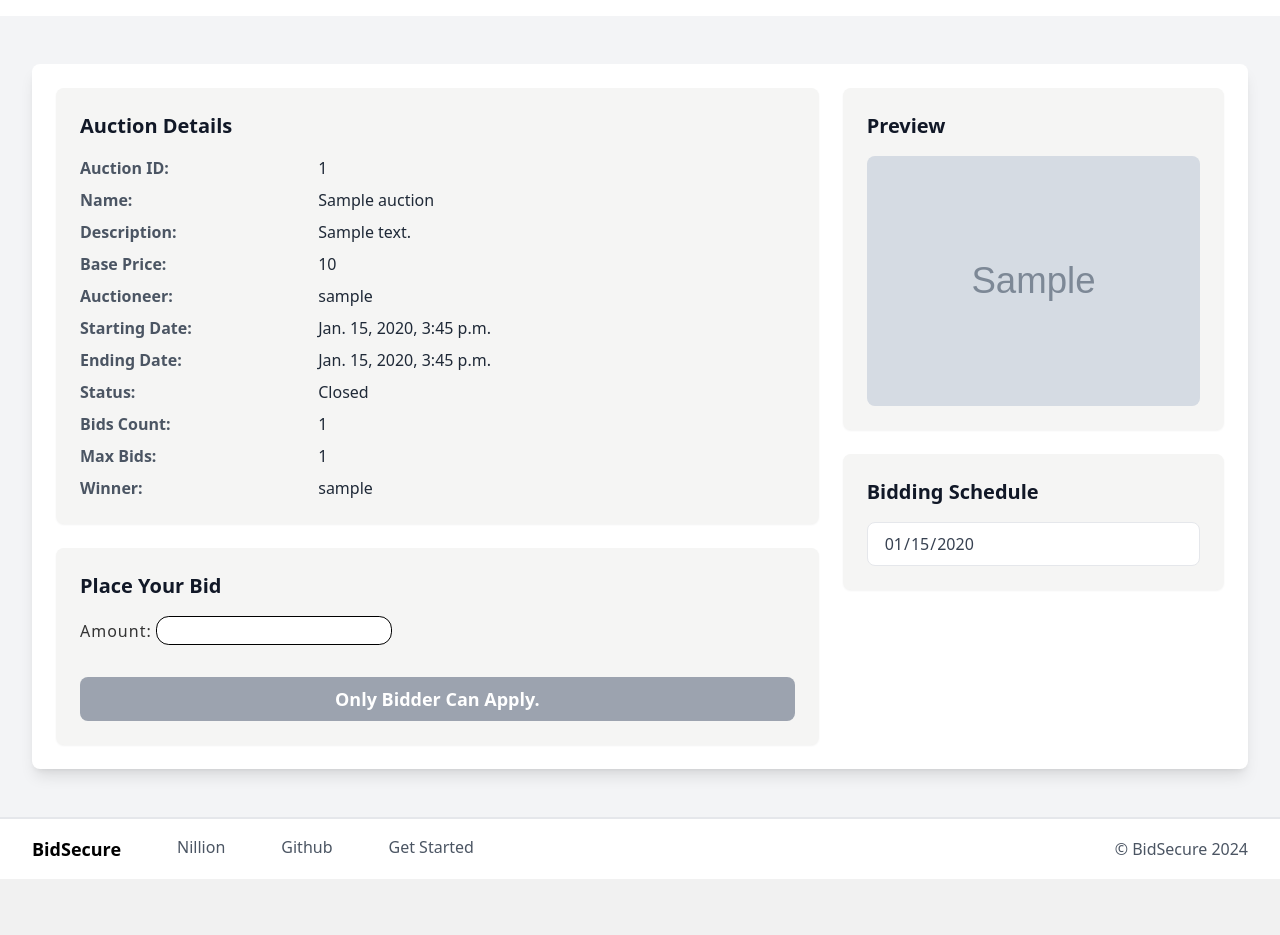
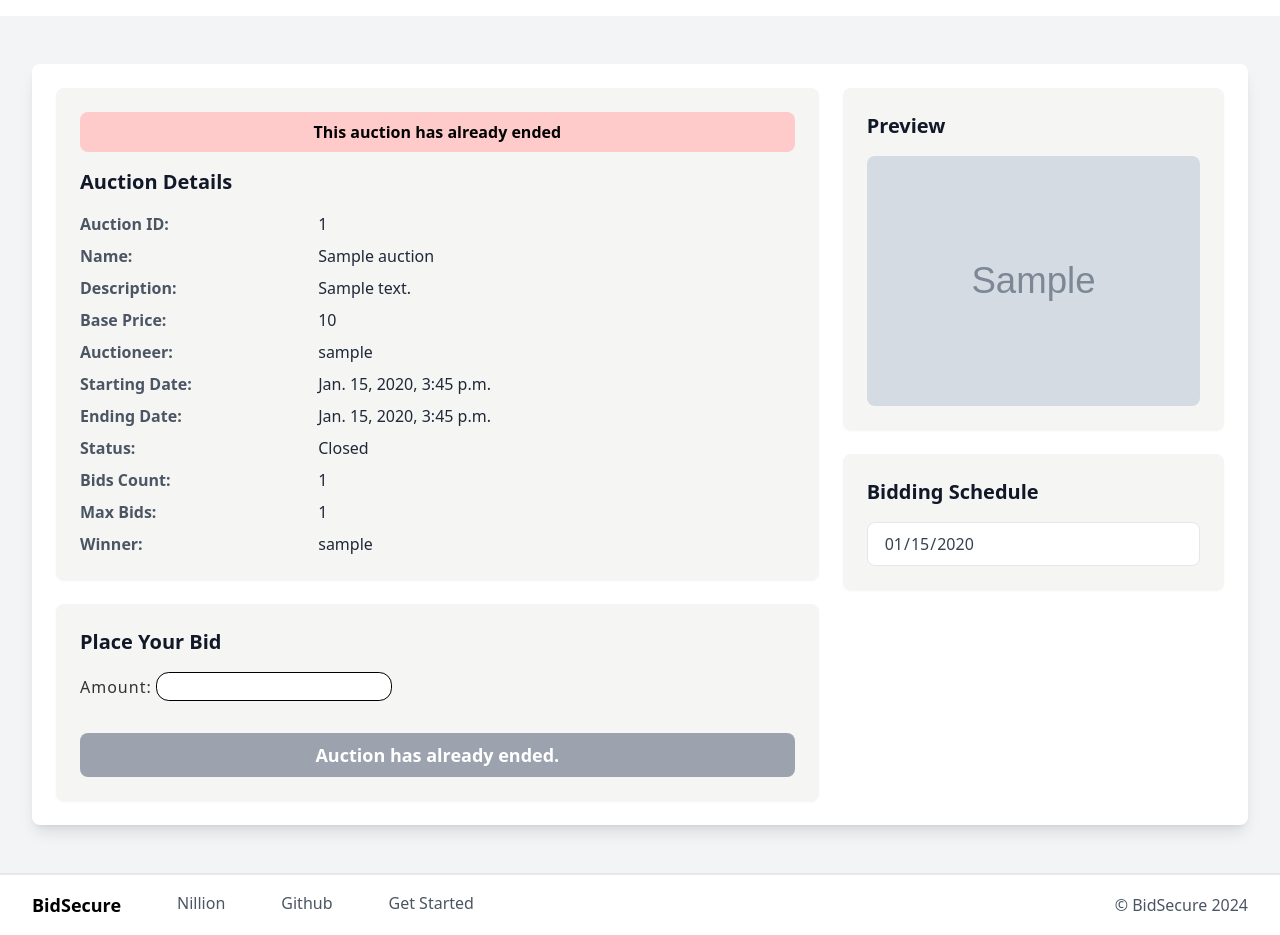
Before and after one commit to Sandesh-Pyakurel/Bidding, a Django app: page /auction/1 in a window 1280 px wide. Shown: the part 52-987 px from the top of the page. Before the commit the page ends 931 px from the top, so only its background shows below. Run offline with Django 5.2, Linux system fonts and the light colour scheme; a user stored in the database is signed in; tables that the repository leaves empty hold one stand-in row (values such as "Sample post"); grey boxes marked "Sample" are stand-in pictures; some libraries are stand-ins or nearby versions.

Commit message:
made bidder unable to bid if auction has ended

```diff
--- a/auction/templates/auction_detail_page.html
+++ b/auction/templates/auction_detail_page.html
@@ -40,6 +40,9 @@
             <div class="lg:w-2/3 space-y-6">
                 <!-- Auction Details -->
                 <div class="bg-stone-100 p-6 rounded-lg shadow-sm">
+                    {% if auction.is_closed %}
+                    <div class="bg-red-200 w-full font-bold text-center py-2 mb-4 rounded-lg ">This auction has already ended</div>
+                    {% endif %}
                     <h2 class="text-xl font-bold text-gray-900 mb-4">Auction Details</h2>
                     <div class="space-y-2">
                         <div class="flex items-center">
@@ -94,6 +97,12 @@
                     <form method="post">
                         {% csrf_token %}
                         {{ form.as_p }}
+                        {% if auction.is_closed %}
+                        <div class="w-full bg-gray-400 text-white py-2 px-4 rounded-lg text-lg font-semibold mt-4 hover:bg-gray-400 text-center">
+                            Auction has already ended.
+                        </div>
+                        {% endif%}
+                        {% if not auction.is_closed %}
                         {% if not user.is_auctioner %}
                         <button type="submit" class="w-full bg-[#cf1cc4] text-white py-2 px-4 rounded-lg text-lg font-semibold mt-4 hover:bg-blue-700 ">
                             Apply
@@ -104,6 +113,7 @@
                             Only Bidder Can Apply.
                         </div>
                         {% endif %}
+                        {% endif%}
                     </form>
                 </div>
             </div>
```
